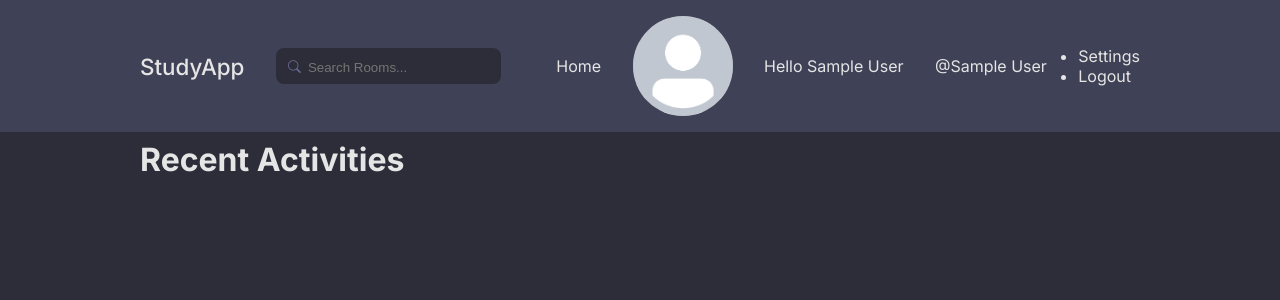
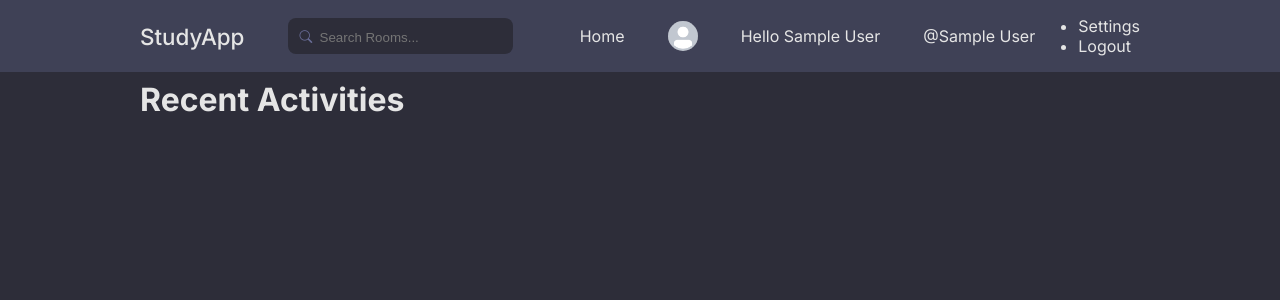
Before and after one commit to paulnyabaro/studyapp, a Django app: page /activity/ in a window 1280 px wide. Shown: the top 300 px of the page. Run offline with Django 4.2, Linux system fonts and the light colour scheme; the visitor is signed in with stand-in values (Sample User, id 1); data that the repository does not hold is empty.

Commit message:
Styling home

```diff
--- a/studyapp/templates/navbar.html
+++ b/studyapp/templates/navbar.html
@@ -19,7 +19,7 @@
             </ul>
 
             {% if request.user.is_authenticated %}
-            <img src="{{ user.avatar.url }}" style="width: 100px; height:100px; border-radius:50%" alt="">
+            <img src="{{ user.avatar.url }}" style="width: 30px; height:30px; border-radius:50%" alt="">
             <p>Hello {{ request.user.name }}</p>
             <a href="{% url 'update_user' %}">@{{ request.user.name }}</a>
             <ul>
```
